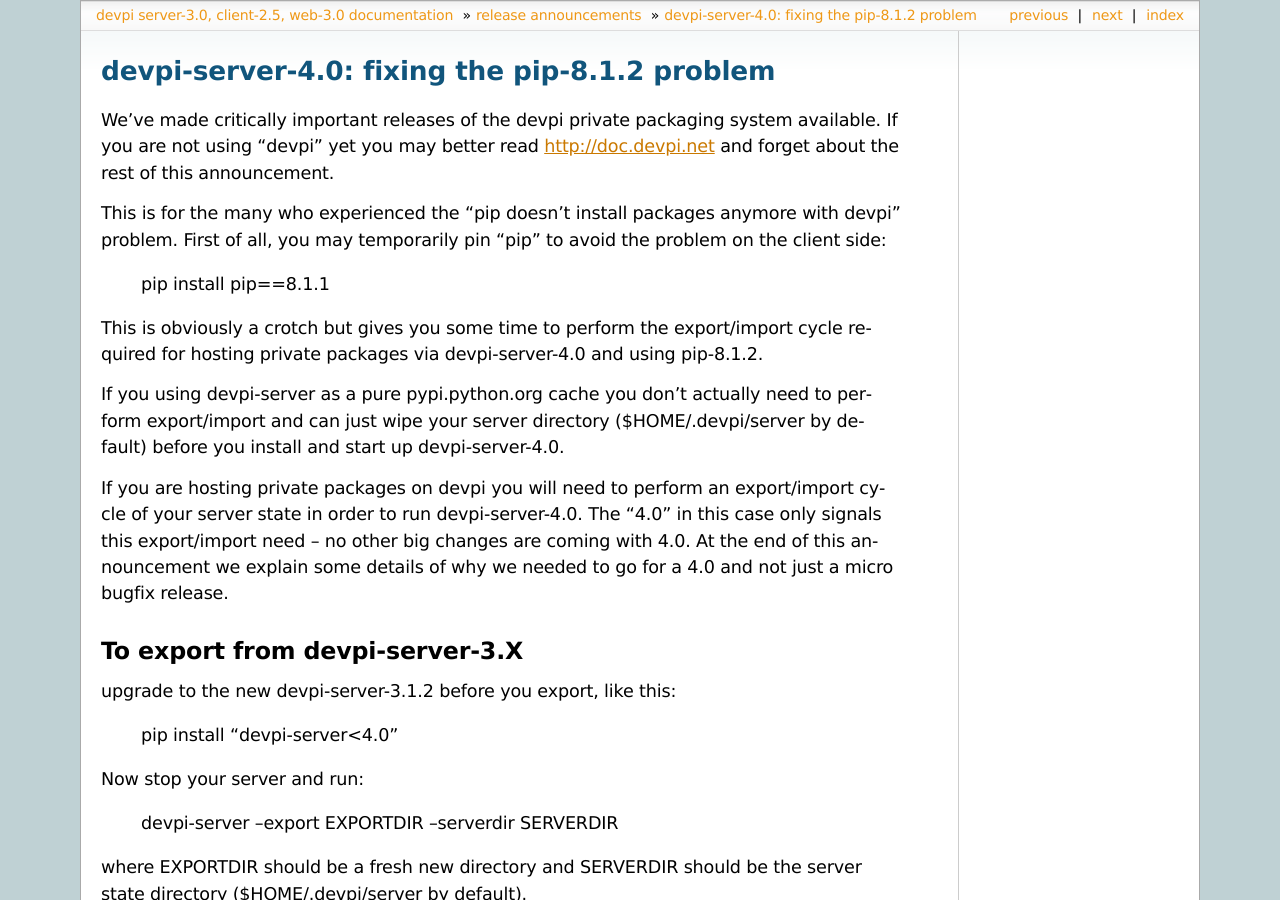
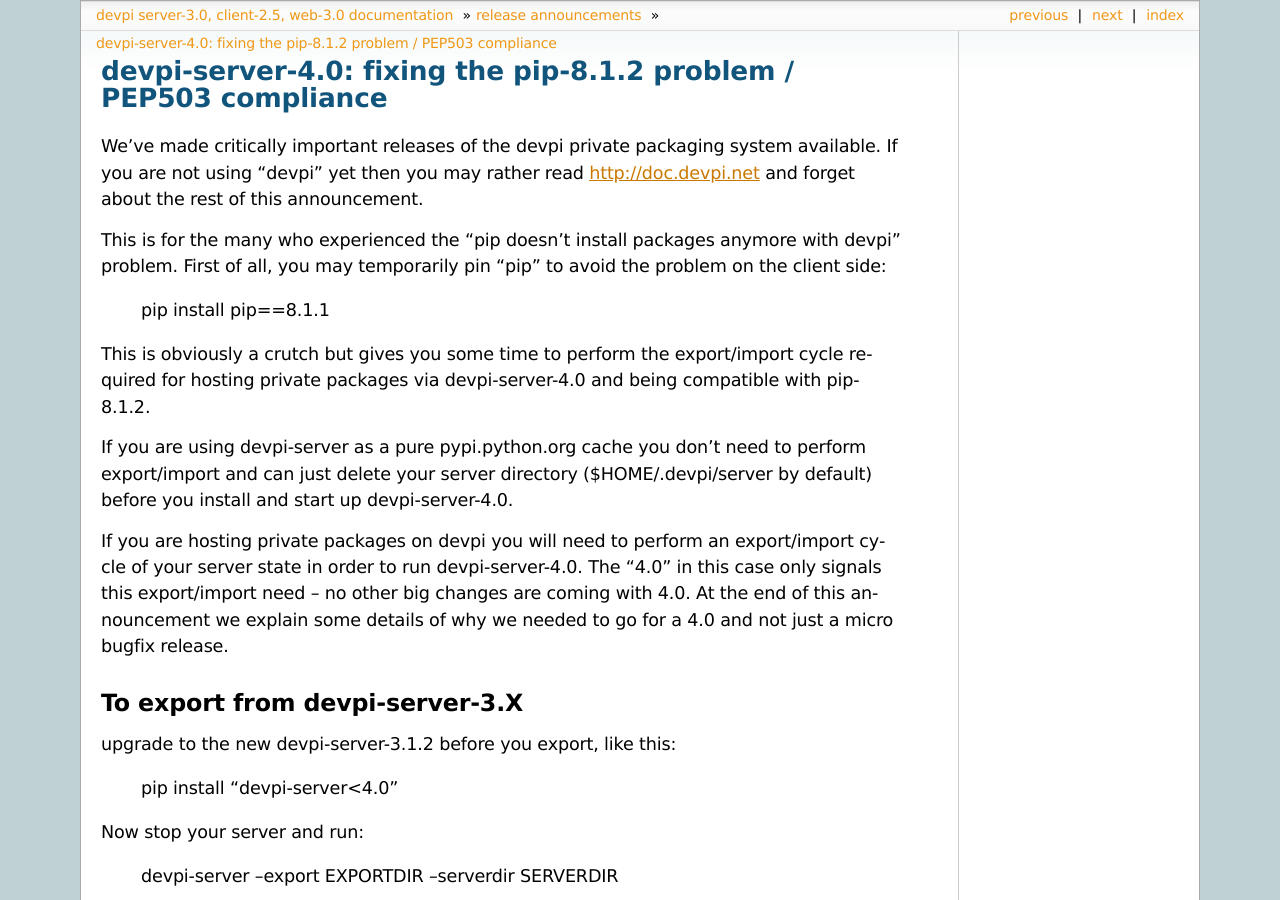
Before and after one commit to devpi/devpi, a Sphinx documentation site: the page built from doc/announce/server-4.0.rst, in a window 1280 px wide and 900 px high. Built offline with Sphinx 7.4.7, drawn with Linux system fonts in a browser that asks for light colours; some of the changed text lies outside the part shown.

Commit message:
crotch -> crutch, minor edits

```diff
--- a/doc/announce/server-4.0.rst
+++ b/doc/announce/server-4.0.rst
@@ -1,8 +1,8 @@
-devpi-server-4.0: fixing the pip-8.1.2 problem
+devpi-server-4.0: fixing the pip-8.1.2 problem / PEP503 compliance
 ============================================================================
 
 We've made critically important releases of the devpi private packaging
-system available.  If you are not using "devpi" yet you may better read
+system available.  If you are not using "devpi" yet then you may rather read
 http://doc.devpi.net  and forget about the rest of this announcement.
 
 This is for the many who experienced the "pip doesn't install packages
@@ -11,12 +11,12 @@
 
     pip install pip==8.1.1
 
-This is obviously a crotch but gives you some time to perform the
+This is obviously a crutch but gives you some time to perform the
 export/import cycle required for hosting private packages via
-devpi-server-4.0 and using pip-8.1.2.
+devpi-server-4.0 and being compatible with pip-8.1.2.
 
-If you using devpi-server as a pure pypi.python.org cache you don't
-actually need to perform export/import and can just wipe your server directory
+If you are using devpi-server as a pure pypi.python.org cache you don't
+need to perform export/import and can just delete your server directory
 ($HOME/.devpi/server by default) before you install and start up
 devpi-server-4.0.
 
```
